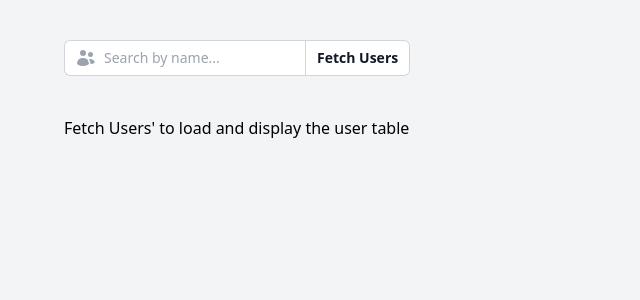
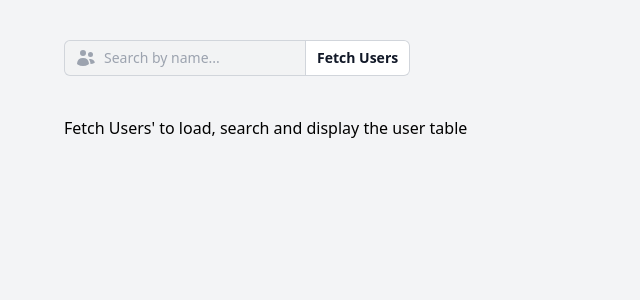
Before and after one commit to victormachadogp/zippia-fe-test, a Vue app: page / in a window 1280 px wide. Shown: the top 300 px of the page, without its empty margins (0-640 px from the left). Built offline with nearby package versions, Linux system fonts and the light colour scheme.

Commit message:
Disable input until table data is loaded

```diff
--- a/src/App.vue
+++ b/src/App.vue
@@ -14,6 +14,7 @@
         </svg>
       </div>
       <input
+        :disabled="!usersLoaded"
         v-model="searchUsers"
         placeholder="Search by name..."
         @input="filterUsers"
@@ -34,7 +35,7 @@
   <p v-if="error" style="color: red">{{ error }}</p>
 
   <p v-if="!loading && !usersLoaded && !hasFilteredUsers" class="pl-8 py-10">
-    Fetch Users' to load and display the user table
+    Fetch Users' to load, search and display the user table
   </p>
   <p v-if="!loading && usersLoaded && !hasFilteredUsers" class="pl-8 py-10">No users found.</p>
   <p v-if="loading">Loading...</p>
```
